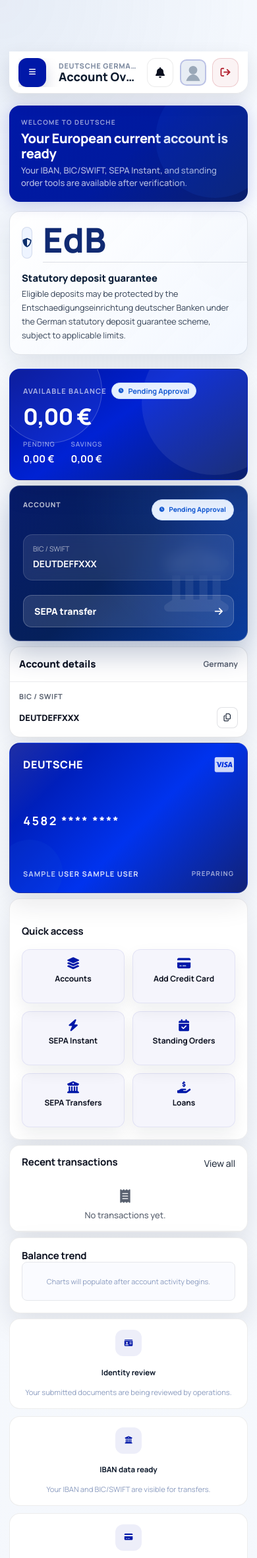
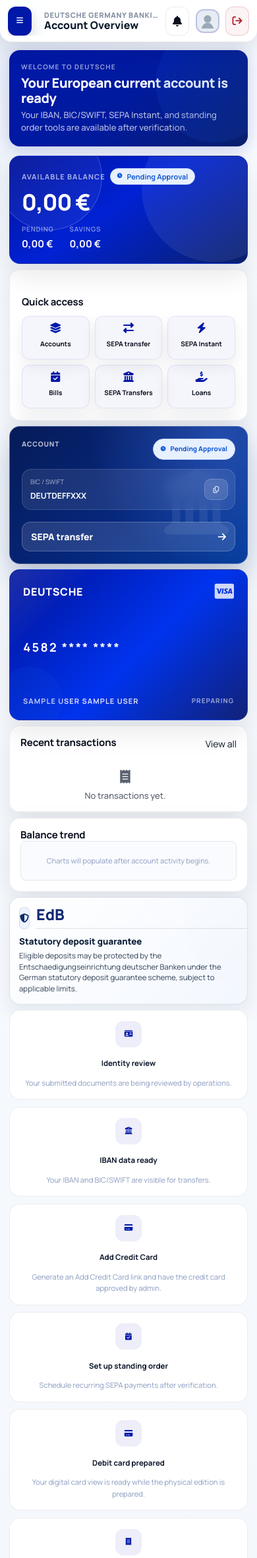
Before and after one commit to Joshangi1/Deutsche-bank, a PHP site: page /dashboard.php in a window 390 px wide. Shown: the top 2362 px of the page at 66% size. Run offline with PHP 8.4, Linux system fonts and the light colour scheme; the visitor is signed in with stand-in values (Sample User, id 1); data comes from the database, SQL or seed files in the repository; data that the repository does not hold is empty; some libraries are stand-ins or nearby versions.

Commit message:
Fix dashboard information hierarchy and premium mobile layout

```diff
--- a/assets/css/mobile-premium-fix.css
+++ b/assets/css/mobile-premium-fix.css
@@ -1913,3 +1913,292 @@ body,
     flex-direction: column;
   }
 }
+
+/* Dashboard hierarchy correction: compact top, quick access first, protection lower */
+.dashboard-page-grid {
+  --bs-gutter-y: 1rem;
+}
+
+.dashboard-quick-section {
+  order: 2;
+}
+
+.dashboard-account-summary-section {
+  order: 3;
+}
+
+.dashboard-card-section {
+  order: 4;
+}
+
+.dashboard-transactions-section {
+  order: 5;
+}
+
+.dashboard-chart-section {
+  order: 6;
+}
+
+.dashboard-protection-section {
+  order: 7;
+}
+
+.dashboard-onboarding-section {
+  order: 8;
+}
+
+.dashboard-cash-section,
+.dashboard-verification-section,
+.dashboard-bills-section,
+.dashboard-recipients-section {
+  order: 9;
+}
+
+.account-summary-card {
+  background:
+    radial-gradient(circle at 88% 8%, rgba(91, 141, 255, 0.34), transparent 14rem),
+    linear-gradient(135deg, #061b58 0%, #06277c 52%, #083f9f 100%);
+}
+
+.account-summary-details {
+  grid-template-columns: repeat(2, minmax(0, 1fr));
+  margin-bottom: 18px;
+}
+
+.account-summary-details div {
+  position: relative;
+  padding-right: 54px;
+}
+
+.account-summary-copy {
+  position: absolute;
+  right: 10px;
+  top: 50%;
+  transform: translateY(-50%);
+  display: inline-flex;
+  align-items: center;
+  justify-content: center;
+  gap: 5px;
+  min-width: 36px;
+  height: 32px;
+  padding: 0 9px;
+  border: 1px solid rgba(255,255,255,0.18);
+  border-radius: 10px;
+  color: #fff;
+  background: rgba(255,255,255,0.12);
+  font-size: 0.72rem;
+  font-weight: 800;
+}
+
+.account-summary-copy:hover,
+.account-summary-copy.copied {
+  background: rgba(255,255,255,0.22);
+}
+
+.quick-grid a.disabled {
+  pointer-events: none;
+  opacity: 0.52;
+}
+
+.dashboard-trust-banner-compact {
+  padding: 18px 22px !important;
+  box-shadow: 0 12px 30px rgba(14, 34, 66, 0.08) !important;
+}
+
+.dashboard-trust-banner-compact .deposit-protection-mark i {
+  width: 40px;
+  height: 40px;
+  border-radius: 12px;
+}
+
+.dashboard-trust-banner-compact .deposit-protection-agency {
+  font-size: clamp(1.8rem, 4vw, 3rem);
+}
+
+.dashboard-trust-banner-compact .deposit-protection-copy strong {
+  font-size: 1.05rem;
+}
+
+.dashboard-trust-banner-compact .deposit-protection-copy p {
+  font-size: 0.9rem;
+}
+
+@media (max-width: 991.98px) {
+  .app-main {
+    padding-top: 0 !important;
+  }
+
+  .topbar {
+    position: sticky;
+    top: 0;
+    margin: 0 -14px 12px !important;
+  }
+}
+
+@media (max-width: 767.98px) {
+  .app-main {
+    padding: 0 14px 24px !important;
+  }
+
+  .topbar {
+    min-height: 58px !important;
+    padding: 8px 12px !important;
+    margin-bottom: 12px !important;
+  }
+
+  .topbar h1.h3 {
+    font-size: 16px !important;
+  }
+
+  .topbar .muted {
+    display: none !important;
+  }
+
+  .mobile-toggle,
+  .notification-menu > .btn,
+  .topbar .btn-outline-danger,
+  .avatar-sm {
+    width: 36px !important;
+    height: 36px !important;
+    min-width: 36px !important;
+    border-radius: 12px !important;
+  }
+
+  .dashboard-grid {
+    --bs-gutter-y: 12px;
+  }
+
+  .dashboard-grid > [class*="col-"] {
+    order: 50;
+  }
+
+  .dashboard-balance-section { order: 1 !important; }
+  .dashboard-quick-section { order: 2 !important; }
+  .dashboard-account-summary-section { order: 3 !important; }
+  .dashboard-card-section { order: 4 !important; }
+  .dashboard-transactions-section { order: 5 !important; }
+  .dashboard-chart-section { order: 6 !important; }
+  .dashboard-protection-section { order: 7 !important; }
+  .dashboard-onboarding-section { order: 8 !important; }
+  .dashboard-cash-section { order: 9 !important; }
+  .dashboard-verification-section { order: 10 !important; }
+  .dashboard-bills-section { order: 11 !important; }
+  .dashboard-recipients-section { order: 12 !important; }
+
+  .balance-card {
+    padding: 18px !important;
+  }
+
+  .balance-card .display-5 {
+    font-size: 34px !important;
+  }
+
+  .quick-access-card {
+    padding: 16px !important;
+  }
+
+  .quick-access-card .section-heading {
+    margin-bottom: 12px;
+  }
+
+  .quick-grid {
+    grid-template-columns: repeat(3, minmax(0, 1fr)) !important;
+    gap: 8px !important;
+  }
+
+  .quick-grid a {
+    min-height: 66px !important;
+    padding: 9px 6px !important;
+    border-radius: 12px !important;
+    font-size: 0.72rem !important;
+  }
+
+  .quick-grid i {
+    font-size: 16px !important;
+    margin-bottom: 4px;
+  }
+
+  .account-summary-card {
+    padding: 18px !important;
+  }
+
+  .account-summary-card .mb-4 {
+    margin-bottom: 14px !important;
+  }
+
+  .account-summary-card h2 {
+    font-size: 1.25rem;
+  }
+
+  .account-summary-details {
+    grid-template-columns: 1fr !important;
+    gap: 9px;
+  }
+
+  .account-summary-details div {
+    padding: 11px 48px 11px 12px;
+  }
+
+  .account-summary-details span {
+    font-size: 0.7rem;
+  }
+
+  .account-summary-details strong {
+    font-size: 0.88rem;
+  }
+
+  .account-summary-copy span {
+    display: none;
+  }
+
+  .account-summary-action {
+    padding: 11px 13px;
+    min-width: 0;
+  }
+
+  .virtual-card {
+    min-height: 168px !important;
+    padding: 20px !important;
+  }
+
+  .virtual-card .fs-4 {
+    font-size: 1.3rem !important;
+  }
+
+  .dashboard-transactions-section .transaction-table tbody tr:nth-child(n+4) {
+    display: none;
+  }
+
+  .dashboard-transactions-section .table-card > .p-4,
+  .dashboard-chart-section .table-card {
+    padding: 16px !important;
+  }
+
+  .dashboard-trust-banner-compact {
+    padding: 14px !important;
+    gap: 10px !important;
+  }
+
+  .dashboard-trust-banner-compact .deposit-protection-mark {
+    justify-content: flex-start;
+    gap: 10px;
+  }
+
+  .dashboard-trust-banner-compact .deposit-protection-mark i {
+    width: 34px;
+    height: 34px;
+  }
+
+  .dashboard-trust-banner-compact .deposit-protection-agency {
+    font-size: 1.65rem;
+  }
+
+  .dashboard-trust-banner-compact .deposit-protection-copy strong {
+    font-size: 0.95rem;
+  }
+
+  .dashboard-trust-banner-compact .deposit-protection-copy p {
+    font-size: 0.82rem;
+    line-height: 1.45;
+  }
+}
--- a/dashboard.php
+++ b/dashboard.php
@@ -116,6 +116,20 @@ if ($bankingRegion === 'us') {
 }
 
 $statusMeta = account_display_status($user);
+$accountCardDetails = [];
+$accountDetailKeywords = ['account', 'routing', 'sort', 'iban', 'bic', 'swift', 'institution', 'transit', 'bank name', 'bank address', 'address'];
+foreach ($bankingDetails as $detail) {
+    $label = strtolower((string) ($detail['detail_label'] ?? ''));
+    foreach ($accountDetailKeywords as $keyword) {
+        if (str_contains($label, $keyword)) {
+            $accountCardDetails[] = $detail;
+            break;
+        }
+    }
+}
+if (!$accountCardDetails) {
+    $accountCardDetails = array_slice($bankingDetails, 0, 4);
+}
 
 $newAccountCards = in_array($bankingRegion, ['us', 'ca', 'uk'], true) ? [
     ($user['verification_status'] ?? '') === 'approved'
@@ -140,7 +154,6 @@ $newAccountCards = in_array($bankingRegion, ['us', 'ca', 'uk'], true) ? [
 <?php if ($isNewAccount): ?>
 <div class="banking-hero mb-4"><div><div class="eyebrow"><?= e($ui['hero_eyebrow']) ?></div><h2><?= e($ui['hero_title']) ?></h2><p><?= e($ui['hero_copy']) ?></p></div><i class="fa-solid fa-circle-check"></i></div>
 <?php endif; ?>
-<?= deposit_protection_badge($user, $account, 'dashboard-trust-banner mb-4') ?>
 <div class="row g-4 dashboard-grid dashboard-page-grid">
     <div class="col-xl-6 dashboard-balance-section">
         <div class="balance-card">
@@ -159,6 +172,14 @@ $newAccountCards = in_array($bankingRegion, ['us', 'ca', 'uk'], true) ? [
             </div>
         </div>
     </div>
+    <div class="col-xl-6 dashboard-quick-section"><div class="premium-card quick-access-card p-4 h-100"><div class="section-heading"><div><span class="eyebrow">Move money faster</span><h5 class="fw-bold mb-0"><?= e($ui['quick']) ?></h5></div></div><div class="quick-grid">
+        <a href="user/accounts.php"><i class="fa-solid fa-layer-group"></i><span>Accounts</span></a>
+        <a href="user/transfers.php" class="<?= account_is_restricted($user) ? 'disabled' : '' ?>"><i class="fa-solid fa-right-left"></i><span><?= e($ui['transfer']) ?></span></a>
+        <a href="user/send_money.php" class="<?= account_is_restricted($user) ? 'disabled' : '' ?>"><i class="fa-solid fa-bolt"></i><span><?= e($regionConfig['rail_primary']) ?></span></a>
+        <a href="user/bill_pay.php" class="<?= account_is_restricted($user) ? 'disabled' : '' ?>"><i class="fa-solid fa-calendar-check"></i><span>Bills</span></a>
+        <a href="user/ach_transfers.php" class="<?= account_is_restricted($user) ? 'disabled' : '' ?>"><i class="fa-solid fa-building-columns"></i><span><?= e($regionConfig['rail_bank']) ?></span></a>
+        <a href="user/loans.php"><i class="fa-solid fa-hand-holding-dollar"></i><span>Loans</span></a>
+    </div></div></div>
     <div class="col-xl-6 dashboard-account-summary-section">
         <div class="account-summary-card h-100">
             <div class="account-summary-watermark"><i class="fa-solid fa-building-columns"></i></div>
@@ -170,10 +191,16 @@ $newAccountCards = in_array($bankingRegion, ['us', 'ca', 'uk'], true) ? [
                 <span class="account-status-pill <?= e($statusMeta['class']) ?>"><i class="fa-solid <?= e($statusMeta['icon']) ?>"></i><?= e($statusMeta['label']) ?></span>
             </div>
             <div class="account-summary-details">
-                <?php foreach (array_slice($bankingDetails, 0, 2) as $detail): ?>
+                <?php foreach ($accountCardDetails as $detail): ?>
+                    <?php $copyable = !array_key_exists('is_copyable', $detail) || (int) $detail['is_copyable'] === 1; ?>
                     <div>
                         <span><?= e($detail['detail_label']) ?></span>
                         <strong><?= e($detail['detail_value']) ?></strong>
+                        <?php if ($copyable): ?>
+                            <button type="button" class="account-summary-copy" data-copy-text="<?= e($detail['detail_value']) ?>" aria-label="Copy <?= e($detail['detail_label']) ?>">
+                                <i class="fa-regular fa-copy"></i><span>Copy</span>
+                            </button>
+                        <?php endif; ?>
                     </div>
                 <?php endforeach; ?>
             </div>
@@ -182,39 +209,12 @@ $newAccountCards = in_array($bankingRegion, ['us', 'ca', 'uk'], true) ? [
             </a>
         </div>
     </div>
-    <div class="col-12 dashboard-details-section">
-        <div class="account-details-card">
-            <div class="account-details-header">
-                <span>Account details</span>
-                <small><?= e($regionConfig['country']) ?></small>
-            </div>
-            <div class="account-detail-list">
-                <?php foreach ($bankingDetails as $detail): ?>
-                    <?php $copyable = !array_key_exists('is_copyable', $detail) || (int) $detail['is_copyable'] === 1; ?>
-                    <div class="account-detail-row">
-                        <span class="account-detail-label"><?= e($detail['detail_label']) ?></span>
-                        <strong class="account-detail-value"><?= e($detail['detail_value']) ?></strong>
-                        <?php if ($copyable): ?>
-                            <button type="button" class="copy-detail-btn" data-copy-text="<?= e($detail['detail_value']) ?>" aria-label="Copy <?= e($detail['detail_label']) ?>">
-                                <i class="fa-regular fa-copy"></i><span>Copy</span>
-                            </button>
-                        <?php endif; ?>
-                    </div>
-                <?php endforeach; ?>
-            </div>
-        </div>
-    </div>
     <div class="col-xl-6 dashboard-card-section"><div class="virtual-card"><div class="d-flex justify-content-between"><strong>Deutsche</strong><i class="fa-brands fa-cc-visa fa-2x"></i></div><div class="fs-4 fw-bold">4582 **** **** <?= e($card['card_last4']) ?></div><div class="d-flex justify-content-between"><span><?= e(strtoupper($user['first_name'] . ' ' . $user['last_name'])) ?></span><span><?= $isNewAccount ? 'PREPARING' : e(strtoupper($card['status'])) ?></span></div></div></div>
-    <div class="col-xl-6 dashboard-quick-section"><div class="premium-card quick-access-card p-4 h-100"><div class="section-heading"><div><span class="eyebrow">Move money faster</span><h5 class="fw-bold mb-0"><?= e($ui['quick']) ?></h5></div></div><div class="quick-grid">
-        <a href="user/accounts.php"><i class="fa-solid fa-layer-group"></i><span>Accounts</span></a>
-        <a href="user/linked_accounts.php"><i class="fa-solid fa-credit-card"></i><span><?= e($ui['link_card']) ?></span></a>
-        <a href="user/send_money.php"><i class="fa-solid fa-bolt"></i><span><?= e($regionConfig['rail_primary']) ?></span></a>
-        <a href="user/bill_pay.php"><i class="fa-solid fa-calendar-check"></i><span><?= e($regionConfig['rail_scheduled']) ?></span></a>
-        <a href="user/ach_transfers.php"><i class="fa-solid fa-building-columns"></i><span><?= e($regionConfig['rail_bank']) ?></span></a>
-        <a href="user/loans.php"><i class="fa-solid fa-hand-holding-dollar"></i><span>Loans</span></a>
-    </div></div></div>
     <div class="col-xl-8 dashboard-transactions-section"><div class="table-card"><div class="p-4 d-flex justify-content-between"><h5 class="fw-bold mb-0"><?= e($ui['recent']) ?></h5><a href="user/transactions.php"><?= e($ui['view_all']) ?></a></div><div class="table-responsive"><table class="table transaction-table align-middle mb-0"><tbody><?php foreach ($txRows as $row): ?><?php $isCredit = (float) $row['amount'] > 0; ?><tr><td><div class="tx-merchant"><span class="tx-icon <?= $isCredit ? 'tx-icon-credit' : '' ?>"><i class="fa-solid <?= e(transaction_icon($row)) ?>"></i></span><div><strong><?= e($row['description']) ?></strong><div class="small muted"><?= e(transaction_display_date($row['created_at'])) ?> &middot; <?= e(transaction_category($row)) ?></div></div></div></td><td><span class="status-pill status-<?= $row['status']==='completed'?'success':(in_array($row['status'], ['failed','rejected'], true)?'danger':'warning') ?>"><?= e(strtoupper($row['status'])) ?></span></td><td class="text-end fw-bold tx-amount <?= $isCredit ? 'tx-credit' : 'tx-debit' ?>"><?= $isCredit ? '+' : '-' ?><?= money(abs((float) $row['amount']), $currency) ?></td></tr><?php endforeach; ?><?php if (!$txRows): ?><tr><td colspan="3" class="text-center muted py-5"><i class="fa-solid fa-receipt d-block fs-3 mb-2"></i>No transactions yet.</td></tr><?php endif; ?></tbody></table></div></div></div>
     <div class="col-xl-4 dashboard-chart-section"><div class="table-card p-4 h-100"><h5 class="fw-bold"><?= e($ui['balance']) ?></h5><?php if ($isNewAccount): ?><div class="empty-mini">Charts will populate after account activity begins.</div><?php else: ?><canvas data-chart="line" height="220"></canvas><?php endif; ?></div></div>
+    <div class="col-12 dashboard-protection-section">
+        <?= deposit_protection_badge($user, $account, 'dashboard-trust-banner dashboard-trust-banner-compact mb-0') ?>
+    </div>
     <?php if ($isNewAccount): ?>
         <div class="col-12 dashboard-onboarding-section"><div class="row g-3">
             <?php foreach ($newAccountCards as $item): ?>
```
